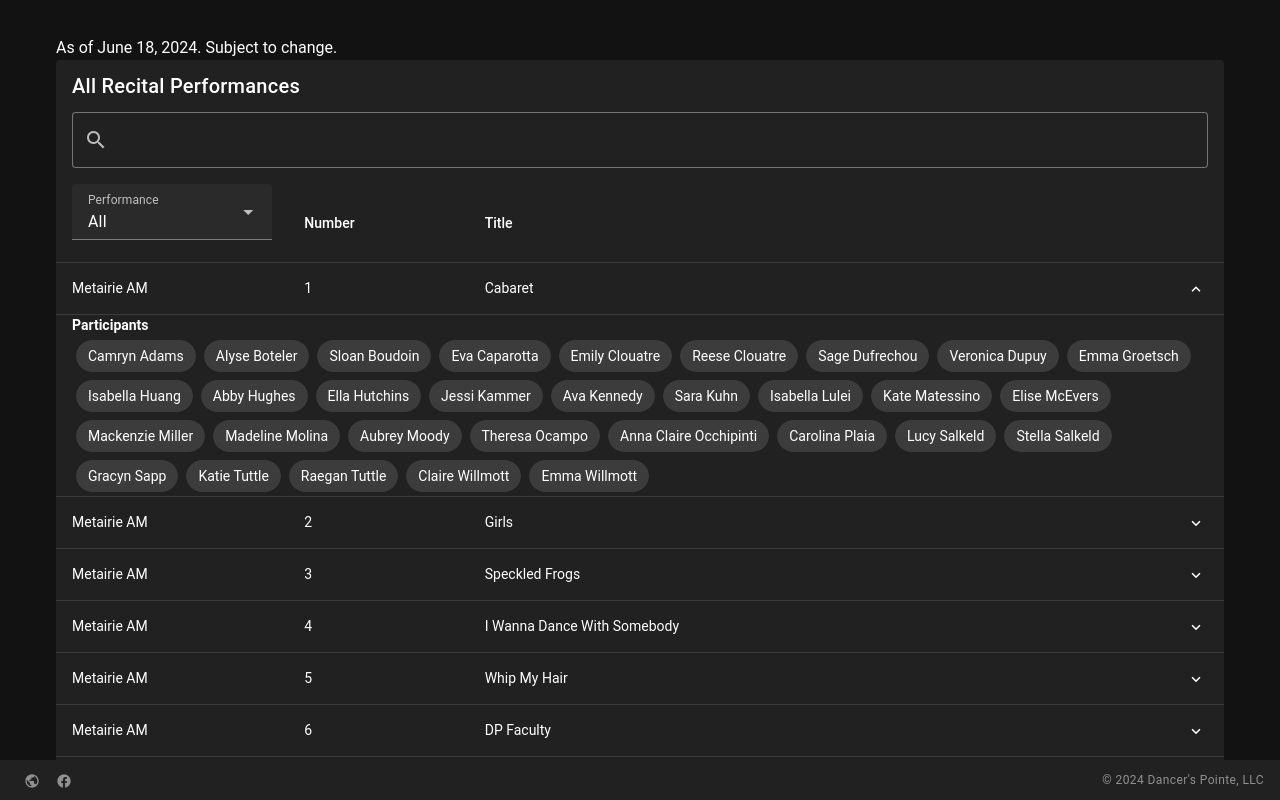
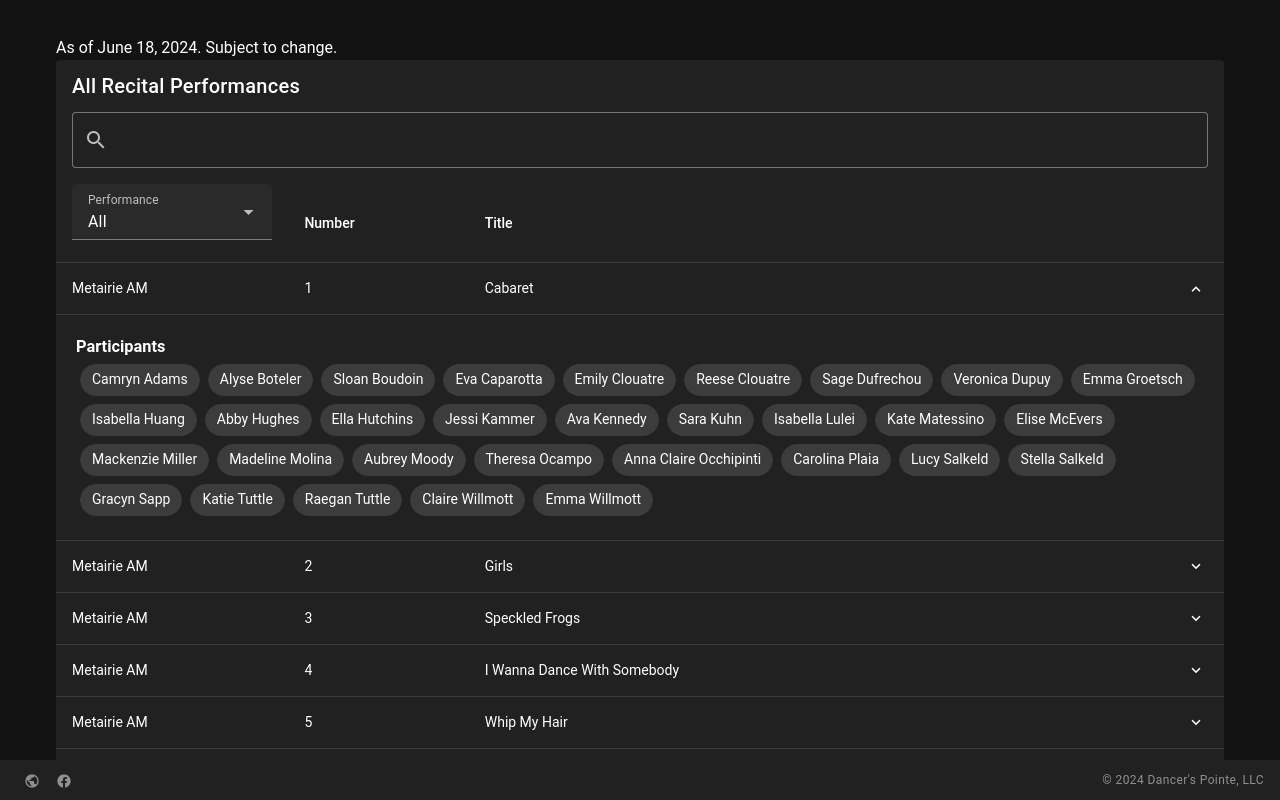
Before and after one commit to trantechsolutions/dancers-pointe-recital-app, a Vue app: page / in a window 1280 px wide. Both pictures are taken after a click on the button 1196 px from the left and 288 px from the top of the page. Shown: the top 800 px of the page. Built offline with nearby package versions, Linux system fonts and the light colour scheme.

Commit message:
cleaned up expanded row spacing

```diff
--- a/src/components/Main.vue
+++ b/src/components/Main.vue
@@ -28,8 +28,8 @@
 
               <template v-slot:expanded-row="{ columns, item }">
                 <tr>
-                  <td :colspan="columns.length">
-                    <strong>Participants</strong>
+                  <td :colspan="columns.length" class="pa-5">
+                    <h3>Participants</h3>
                     <p>
                       <v-chip class="ma-1" size="default" v-if="item.participants.length <= 0">{{ item.performance_name }}</v-chip>
                       <v-chip class="ma-1" size="default" v-else v-for="(performer, index) in item.participants">{{ performer }}</v-chip>
@@ -54,7 +54,7 @@
       computed: {
         title() {
           return `${this.performance} Recital Performances`
-        }
+        },
       },
       mounted() {
         this.filteredData = json
```
